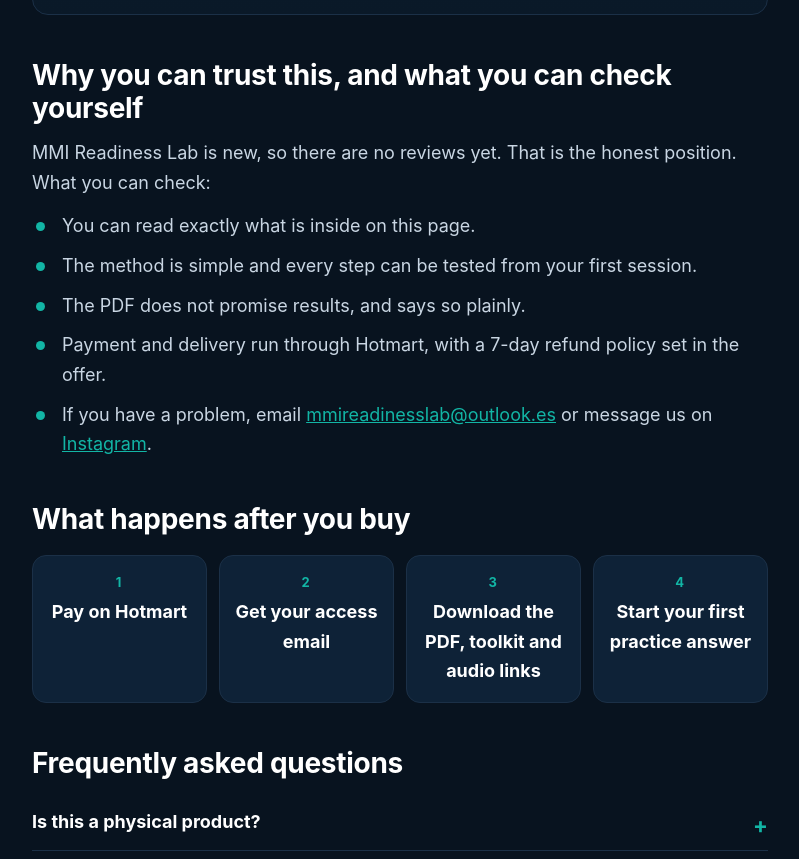
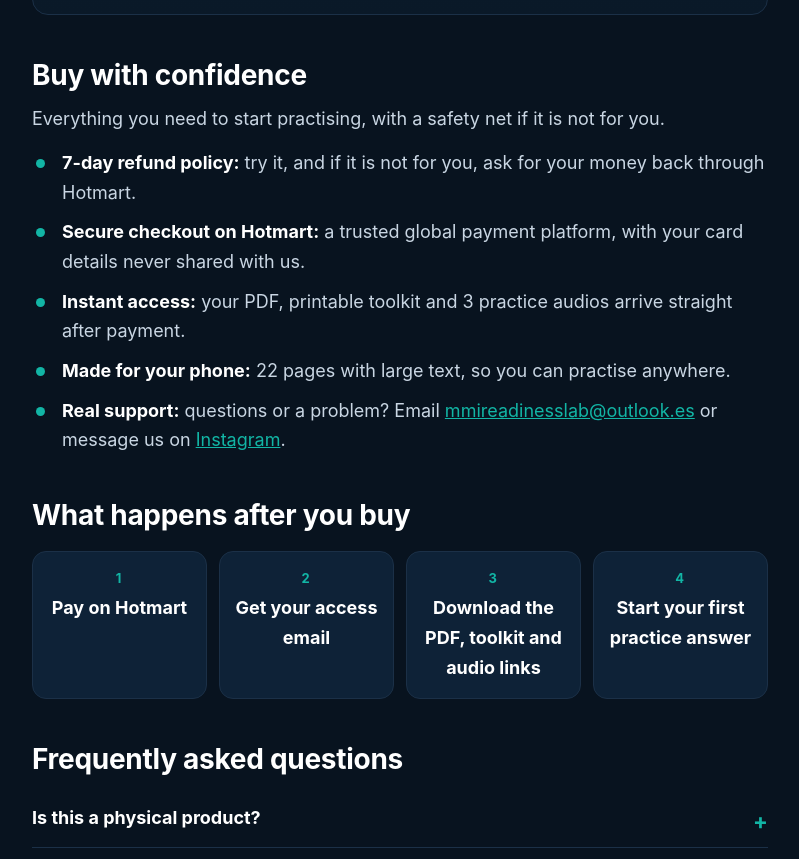
Before and after one commit to EzequeielRamirez/mmi-readiness-lab, a plain HTML site: page method/index.html in a window 1280 px wide. Shown: the part 6133-6992 px from the top of the page, without its empty margins (240-1039 px from the left). Drawn offline with Linux system fonts and the light colour scheme.

Commit message:
Rewrite trust section

```diff
--- a/method/index.html
+++ b/method/index.html
@@ -156,14 +156,14 @@ document.addEventListener('click',function(e){var a=e.target.closest&&e.target.c
 </ul>
 </div>
 
-<h2>Why you can trust this, and what you can check yourself</h2>
-<p>MMI Readiness Lab is new, so there are no reviews yet. That is the honest position. What you can check:</p>
+<h2>Buy with confidence</h2>
+<p>Everything you need to start practising, with a safety net if it is not for you.</p>
 <ul>
-<li>You can read exactly what is inside on this page.</li>
-<li>The method is simple and every step can be tested from your first session.</li>
-<li>The PDF does not promise results, and says so plainly.</li>
-<li>Payment and delivery run through Hotmart, with a 7-day refund policy set in the offer.</li>
-<li>If you have a problem, email <a href="mailto:mmireadinesslab@outlook.es" style="color:var(--teal)">mmireadinesslab@outlook.es</a> or message us on <a href="https://www.instagram.com/mmireadinesslab/" style="color:var(--teal)">Instagram</a>.</li>
+<li><strong>7-day refund policy:</strong> try it, and if it is not for you, ask for your money back through Hotmart.</li>
+<li><strong>Secure checkout on Hotmart:</strong> a trusted global payment platform, with your card details never shared with us.</li>
+<li><strong>Instant access:</strong> your PDF, printable toolkit and 3 practice audios arrive straight after payment.</li>
+<li><strong>Made for your phone:</strong> 22 pages with large text, so you can practise anywhere.</li>
+<li><strong>Real support:</strong> questions or a problem? Email <a href="mailto:mmireadinesslab@outlook.es" style="color:var(--teal)">mmireadinesslab@outlook.es</a> or message us on <a href="https://www.instagram.com/mmireadinesslab/" style="color:var(--teal)">Instagram</a>.</li>
 </ul>
 
 <h2>What happens after you buy</h2>
```
